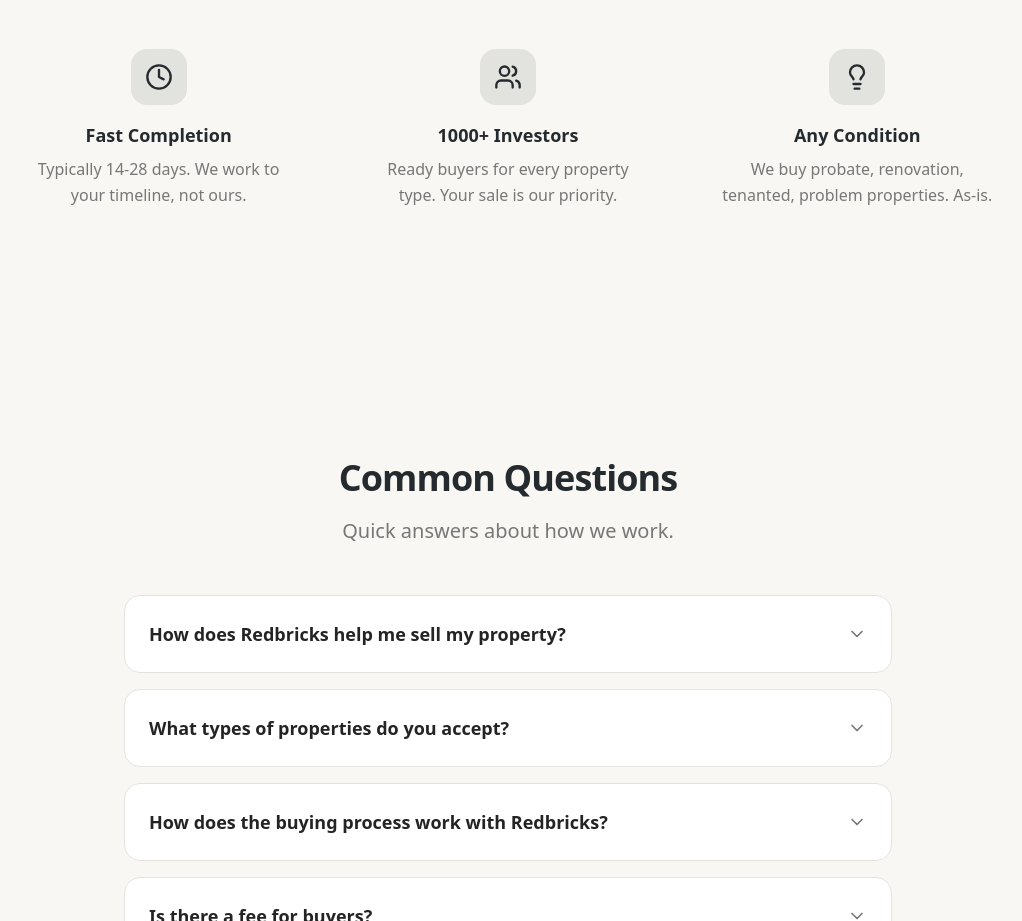
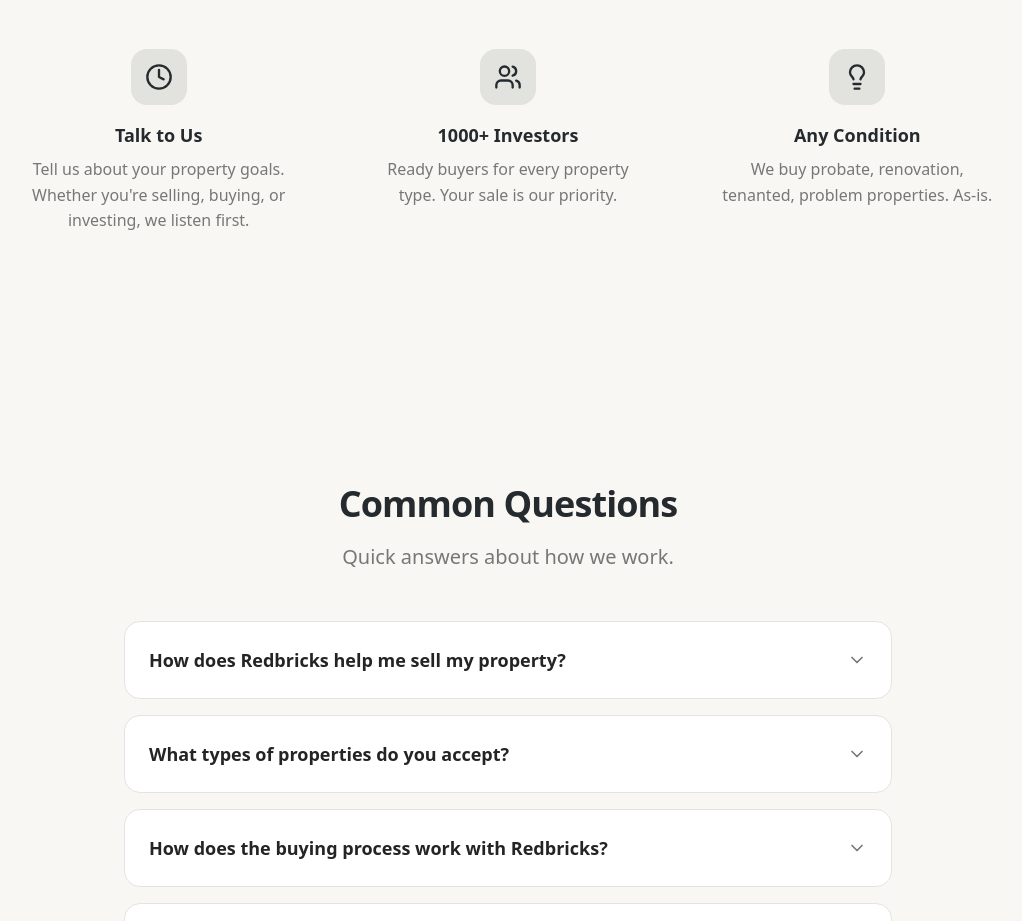
Before and after one commit to oluwatimmy3030/redbricks, a React (Vite) app: page / in a window 1280 px wide. Shown: the part 3400-4321 px from the top of the page, without its empty margins (132-1154 px from the left). Built offline with nearby package versions, Linux system fonts and the light colour scheme.

Commit message:
Update first Why Choose card to 'Talk to Us'

```diff
--- a/src/pages/Home.jsx
+++ b/src/pages/Home.jsx
@@ -231,8 +231,8 @@ export default function Home() {
             <div className="w-14 h-14 rounded-xl bg-primary/10 flex items-center justify-center mx-auto mb-4 text-primary">
               <Clock className="w-7 h-7" aria-hidden="true" />
             </div>
-            <h3 className="text-lg font-semibold text-primary mb-2">Fast Completion</h3>
-            <p className="text-text-muted">Typically 14-28 days. We work to your timeline, not ours.</p>
+            <h3 className="text-lg font-semibold text-primary mb-2">Talk to Us</h3>
+            <p className="text-text-muted">Tell us about your property goals. Whether you're selling, buying, or investing, we listen first.</p>
           </div>
           <div className="text-center p-6">
             <div className="w-14 h-14 rounded-xl bg-primary/10 flex items-center justify-center mx-auto mb-4 text-primary">
```
